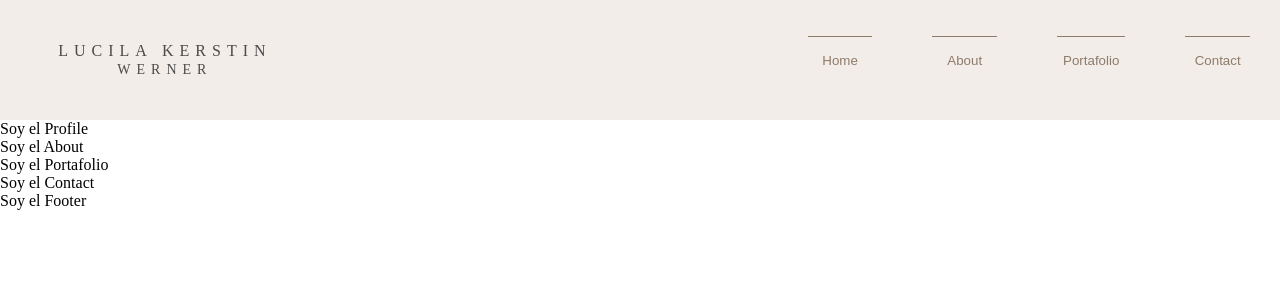
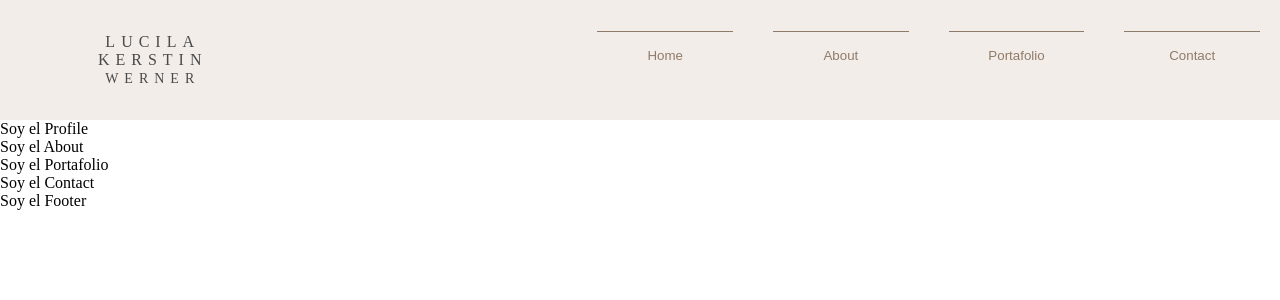
Before and after one commit to lulikwerner/PortafolioLKW, a React (Vite) app: page / in a window 1280 px wide. Shown: the top 300 px of the page. Built offline with nearby package versions, Linux system fonts and the light colour scheme; a web font is replaced by a local one.

Commit message:
navbar ok

```diff
--- a/src/components/Navbar/Navbar.css
+++ b/src/components/Navbar/Navbar.css
@@ -3,40 +3,39 @@
 
     .Nav {
         margin-top: 0;
-        height:15vh;
+        height: 15vh;
         width: 100%;
         display: flex;
         flex-direction: row;
         font-family: "Helvetica Neue LT Com 37 Thin Condensed";
-        font-weight:lighter;
+
         background-color: #f3ede9;
     }
 
     ul {
-        font-weight:lighter;
+
         font-size: 16px;
         list-style-type: none;
-        width:100%;
+        width: 100%;
         display: flex;
         justify-content: space-around;
         align-items: center;
         padding: 0;
         border:none;
+        margin-right: 0%;
+    }
+
+    li {
+        width:100%;
+        margin-right: 30rem;
+        margin-left: 3rem;
+        align-items: center;
 
     }
 
-    li {
-        width:1rem;
-        margin-right: 30rem;
-        margin-left: 2rem;
-        align-items: center;
-        font-weight: lighter;
-    }
-
     .Nav li {
-        margin-right: 30rem;
-        font-weight: lighter;
-        width:400rem;
+        margin-right: 20rem;
+        width:100%;
         letter-spacing: 6px;
         text-align: center;
         color: #4a4a4a;
@@ -48,8 +47,8 @@
 
 
     .Option-Nav {
-        width:100%;
-        margin: 0px 30px;
+        width:60%;
+        margin: 10px 20px;
         border:none;
         background-color: inherit;
         color:#8F7B6A;
--- a/src/components/Navbar/Navbar.jsx
+++ b/src/components/Navbar/Navbar.jsx
@@ -21,7 +21,6 @@ const Navbar = () => {
                     <label htmlFor="check" className="close-menu"><i className="fas fa-times"></i></label>
                     <label htmlFor="check" className="open-menu"><i className="fas fa-bars"></i></label>
                 </ul>
-
             </nav>
         </header>
     );
```
